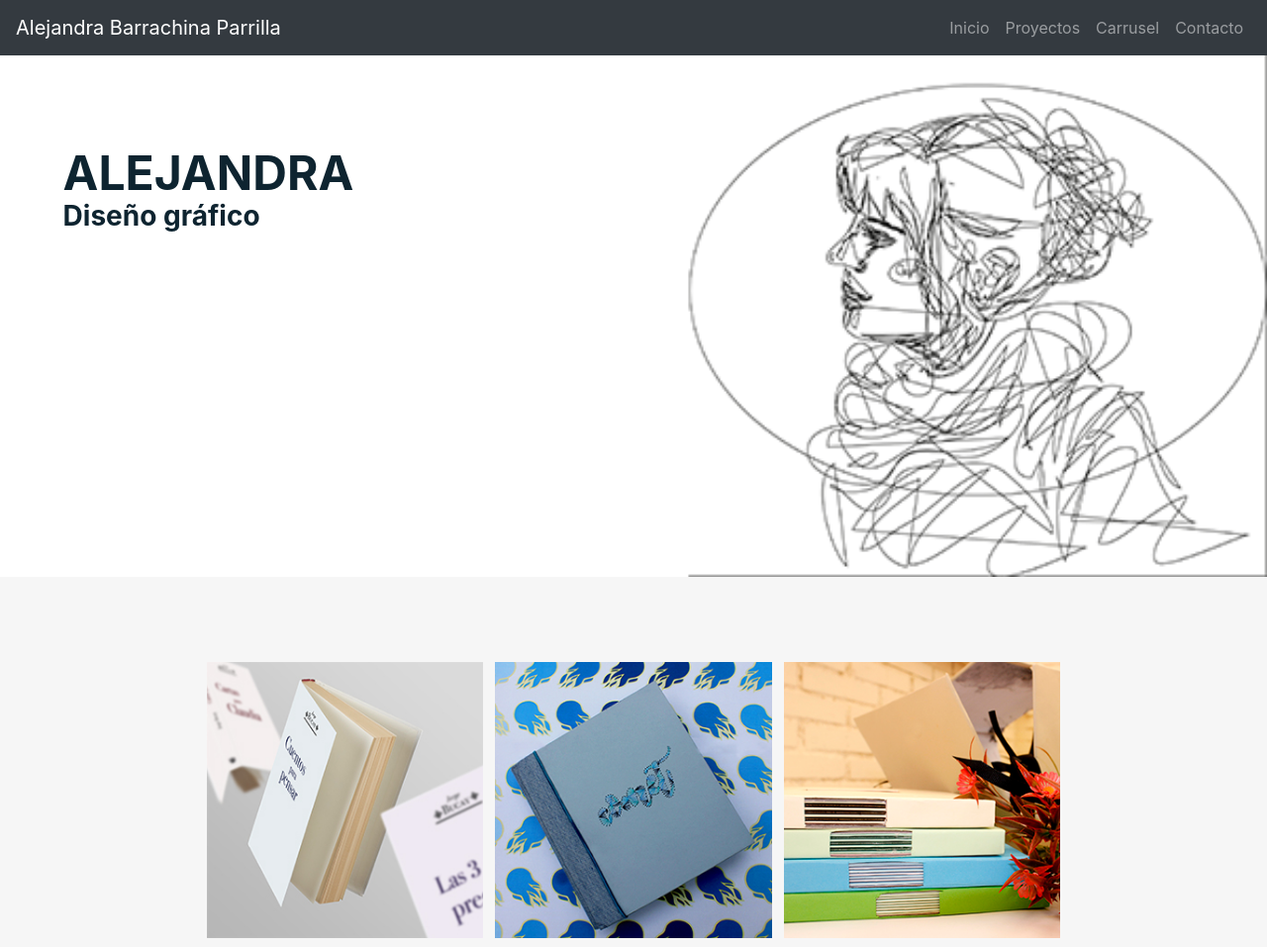
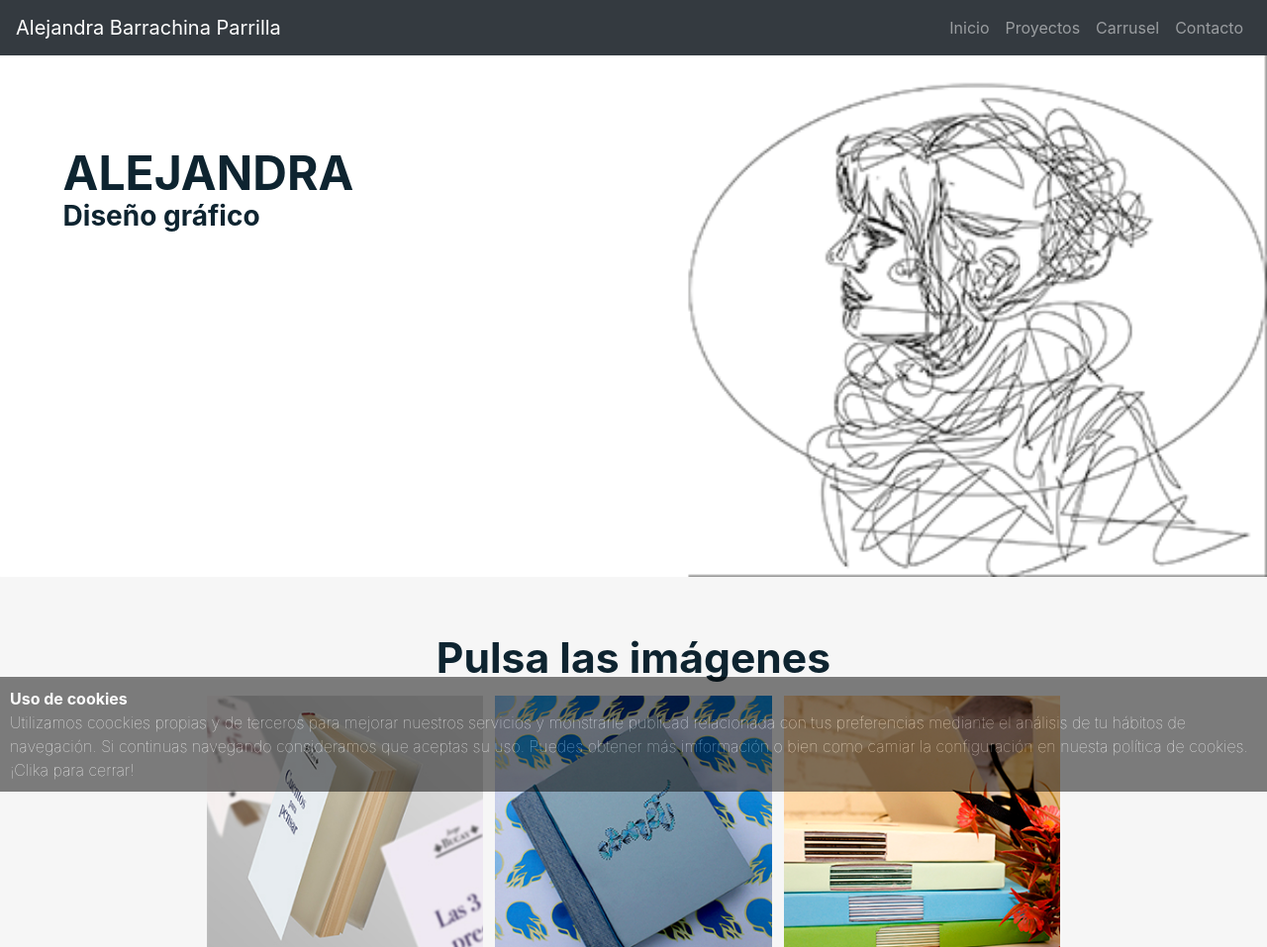
Before and after one commit to AlejandraBarrachina/alejandrabarrachina.github.io, a plain HTML site: page index.html in a window 1280 px wide. Shown: the top 957 px of the page at 99% size. Drawn offline with nearby package versions, Linux system fonts and the light colour scheme.

```diff
--- a/css/styles.css
+++ b/css/styles.css
@@ -1,5 +1,9 @@
-html body {
+html,
+body {
     margin: 0;
+    background-color: #F6F6F6;
+    max-width: 100%;
+    overflow-x: hidden;
 }
 
 /*div {
@@ -22,6 +26,7 @@
 #inicio {
     position: relative;
     margin-top: 50px;
+    padding: 0px;
 }
 
 #nombreprincipal {
@@ -52,15 +57,21 @@
     color: aliceblue;
 }
 
+#tituloportfolio {
+    padding-top: 50px;
+    font-weight: bolder;
+    font-size: 32pt;
+    align-content: center;
+    color: #0E2430;
+}
+
 #portfolio {
-    background-color: #F6F6F6;
-    padding-top: 80px;
     padding-bottom: 80px;
 }
 
 #carrusel {
     margin-bottom: 80px;
-    background-color: #F6F6F6;
+    padding: 0px;
 }
 
 #contacto {
@@ -83,3 +94,26 @@
 .icon a:hover {
     color: lightblue;
 }
+
+#politicacookies {
+    opacity: 0.5;
+    background-color: black;
+    margin: 0px;
+    padding: 10px;
+    position: fixed;
+    bottom: 0px;
+}
+
+#politicacookies p {
+    margin: 0px;
+}
+
+#titulocookies {
+    color: white;
+    font-weight: bold;
+}
+
+#textocookies {
+    color: white;
+    font-weight: lighter;
+}
--- a/index.html
+++ b/index.html
@@ -37,6 +37,12 @@
         <div class="col-sm-12">
             <img class="imagenancha" alt="Foto principal" src="img/cabecera.png">
             <p id="nombreprincipal">ALEJANDRA<br><span id="disgrafico">Diseño gráfico</span></p>
+        </div>
+    </div>
+
+    <div class="row content">
+        <div class="col-sm-12 text-center" id="tituloportfolio">
+            <span>Pulsa las imágenes</span>
         </div>
     </div>
 
@@ -115,6 +121,10 @@
         </div>
     </div>
 
+    <div id="politicacookies">
+        <p><span id="titulocookies">Uso de cookies</span><br><span id="textocookies">Utilizamos coockies propias y de terceros para mejorar nuestros servicios y monstrarle publicad relacionada con tus preferencias mediante el análisis de tu hábitos de navegación. Si continuas navegando consideramos que aceptas su uso. Puedes obtener más imformación o bien como camiar la configuración en nuesta política de cookies. ¡Clika para cerrar!</span></p>
+    </div>
+
 </body>
 
 </html>
--- a/js/functions.js
+++ b/js/functions.js
@@ -15,10 +15,10 @@
     var flag = 0;
     $("#foto2").click(function () {
         if (flag == 0) {
-            $("#foto2").attr("src", "img/proyectos/encuadernacionA.jpg");
+            $("#foto2").attr("src", "img/proyectos/encuadernacionB.jpg");
             flag = 1;
         } else if (flag == 1) {
-            $("#foto2").attr("src", "img/proyectos/encuadernacionB.jpg");
+            $("#foto2").attr("src", "img/proyectos/encuadernacionA.jpg");
             flag = 0;
         }
     });
@@ -28,10 +28,10 @@
     var flag = 0;
     $("#foto3").click(function () {
         if (flag == 0) {
-            $("#foto3").attr("src", "img/proyectos/librosA.jpg");
+            $("#foto3").attr("src", "img/proyectos/librosB.jpg");
             flag = 1;
         } else if (flag == 1) {
-            $("#foto3").attr("src", "img/proyectos/librosB.jpg");
+            $("#foto3").attr("src", "img/proyectos/librosA.jpg");
             flag = 0;
         }
     });
@@ -41,10 +41,10 @@
     var flag = 0;
     $("#foto4").click(function () {
         if (flag == 0) {
-            $("#foto4").attr("src", "img/proyectos/movilA.png");
+            $("#foto4").attr("src", "img/proyectos/movilB.jpg");
             flag = 1;
         } else if (flag == 1) {
-            $("#foto4").attr("src", "img/proyectos/movilB.jpg");
+            $("#foto4").attr("src", "img/proyectos/movilA.png");
             flag = 0;
         }
     });
@@ -54,10 +54,10 @@
     var flag = 0;
     $("#foto5").click(function () {
         if (flag == 0) {
-            $("#foto5").attr("src", "img/proyectos/triangulosA.jpg");
+            $("#foto5").attr("src", "img/proyectos/triangulosB.jpg");
             flag = 1;
         } else if (flag == 1) {
-            $("#foto5").attr("src", "img/proyectos/triangulosB.jpg");
+            $("#foto5").attr("src", "img/proyectos/triangulosA.jpg");
             flag = 0;
         }
     });
@@ -67,11 +67,17 @@
     var flag = 0;
     $("#foto6").click(function () {
         if (flag == 0) {
-            $("#foto6").attr("src", "img/proyectos/cdA.jpg");
+            $("#foto6").attr("src", "img/proyectos/cdB.jpg");
             flag = 1;
         } else if (flag == 1) {
-            $("#foto6").attr("src", "img/proyectos/cdB.jpg");
+            $("#foto6").attr("src", "img/proyectos/cdA.jpg");
             flag = 0;
         }
     });
 });
+
+$(document).ready(function () {
+    $("#politicacookies").click(function () {
+        $("#politicacookies").hide();
+    });
+});
```
